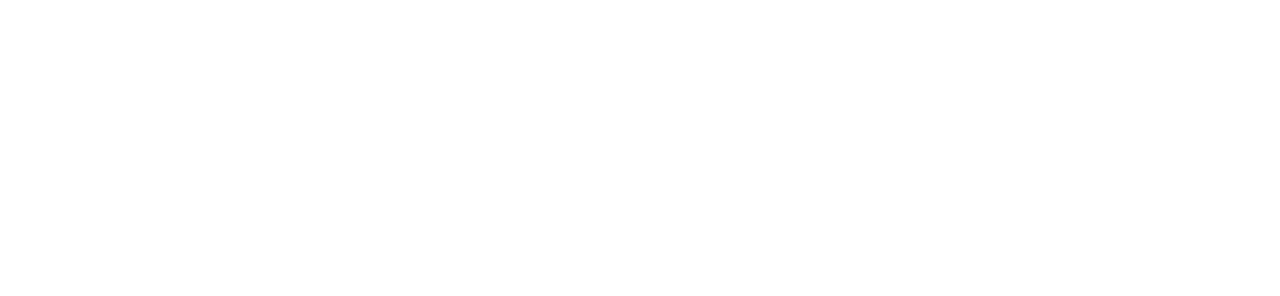
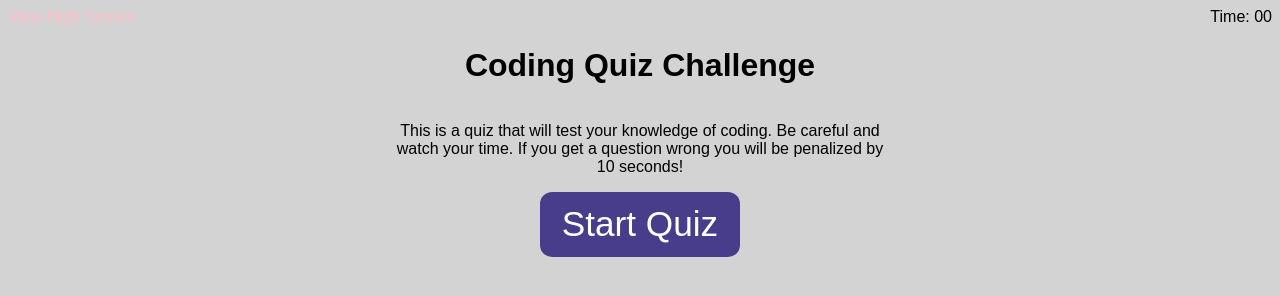
Before and after one commit to swazunga/quiz, a plain HTML site: page index.html in a window 1280 px wide. Drawn offline with Linux system fonts and the light colour scheme.

Commit message:
HTML and CSS

```diff
--- /dev/null
+++ b/assets/css/style.css
@@ -0,0 +1,53 @@
+* {
+  background-color: lightgray;
+}
+body {
+  font-family: Arial, Helvetica, sans-serif;
+}
+
+header {
+  display: flex;
+  justify-content: space-between;
+}
+
+header a {
+  color: pink;
+  text-decoration: none;
+}
+
+header span {
+  color: black;
+}
+
+h1 {
+  display: flex;
+  flex-direction: column;
+  text-align: center;
+  color: black;
+  text-align: center;
+}
+
+div {
+  display: flex;
+  flex-direction: column;
+  justify-content: center;
+  align-items: center;
+}
+
+div p {
+  width: 500px;
+  text-align: center;
+}
+
+.btn {
+  outline: none;
+  border: none;
+  padding: 10px 15px;
+  background: darkslateblue;
+  color: white;
+  font-size: 2.2rem;
+  border-radius: 12px;
+  top: -3px;
+  height: 65px;
+  width: 200px;
+}
--- a/index.html
+++ b/index.html
@@ -5,8 +5,17 @@
     <meta http-equiv="X-UA-Compatible" content="IE=edge">
     <meta name="viewport" content="width=device-width, initial-scale=1.0">
     <title>Document</title>
+    <link rel="stylesheet" href="./assets/css/style.css">
 </head>
 <body>
+    <header>
+        <a href="#">View High Scores</a><span>Time: 00</span>
 
+    </header>
+    <h1>Coding Quiz Challenge</h1>
+    <div class="words-main">
+        <p>This is a quiz that will test your knowledge of coding. Be careful and watch your time. If you get a question wrong you will be penalized by 10 seconds!</p>
+    <button class="btn" id="start-quiz">Start Quiz</button>
+    </div>
 </body>
 </html>
```
